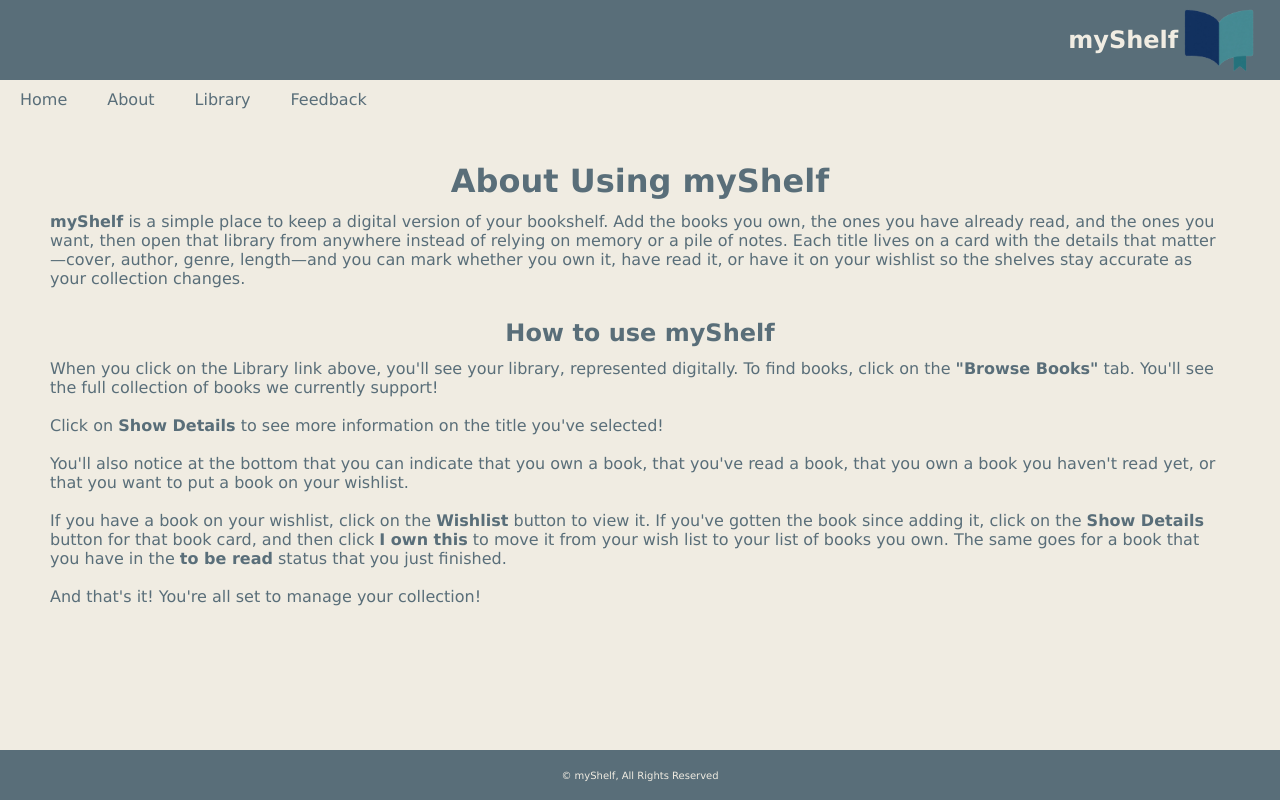
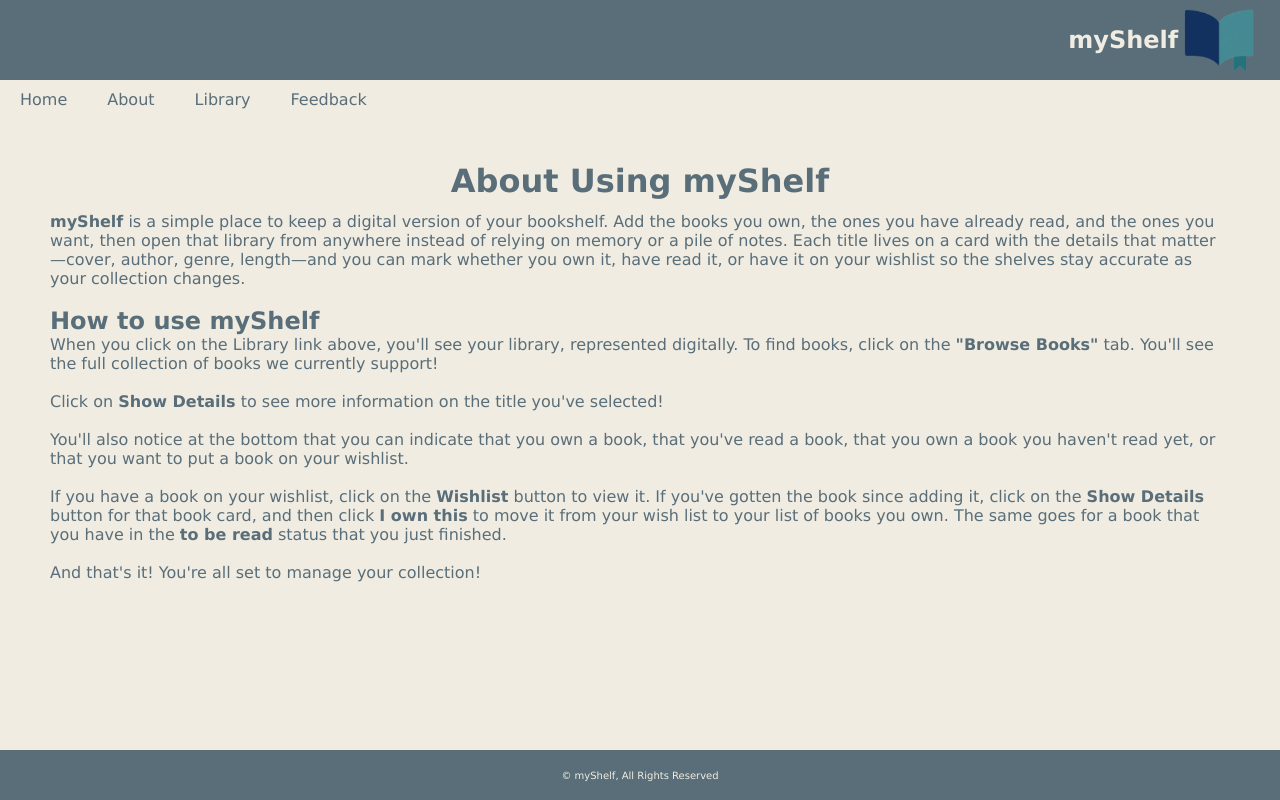
Before and after one commit to caleb-hickey/unit-1-final-project-caleb-hickey, a React (Vite) app: page /about in a window 1280 px wide. Built offline with nearby package versions, Linux system fonts and the light colour scheme.

Commit message:
Final tweaks for code compliance and some comments added

```diff
--- a/src/App.jsx
+++ b/src/App.jsx
@@ -8,6 +8,10 @@ import About from './components/pages/About.jsx'
 import FeedbackForm from './components/pages/FeedbackForm.jsx'
 import Library from './components/layout/Library.jsx'
 import Footer from './components/layout/Footer.jsx'
+
+// Learned that the booklist needed to be in state at this level, instead of on the individual page components. If it had been in state on each page, it would have been in its own state, and the pages would not have agreed with each other.
+
+// These three functions within App are the logic to toggle the bool values of their respective statuses, removing or adding them from the page. I also added logic to the owned and wishlist buttons so that if you click that you own a book, it will both move the book to your owned collection and remove it from your wishlist, and vice verses for adding a book to your wish list
 
 function App() {
   const [books, setBooks] = useState(BookList);
--- a/src/assets/BookCard.jsx
+++ b/src/assets/BookCard.jsx
@@ -1,4 +1,6 @@
 import { useState } from 'react'
+
+// This card is the mvp of this project. It contains all the information for each book, only displays on the pages where it should be rendered based on bool values, and has buttons to change those statuses
 
 function BookCard ({ title, author, coverUrl, genre, pageLength, owned, read, wishlist, id, toggleOwned, toggleRead, toggleWishList }) {
     const [openDetails, setOpenDetails] = useState(false);
@@ -12,6 +14,7 @@ function BookCard ({ title, author, coverUrl, genre, pageLength, owned, read, wi
                     <div className="bookDetails">
                         <p className= "BookDetailsGenre"><b>Genre:</b> {genre}</p>
                         <p className= "BookDetailsPageLength"><b>Page Count:</b> {pageLength} pages</p>
+                        {/* These toggle buttons are used to switch the bool values for the owned, read, and wishlist statuses */}
                             <section className="bookToggleButtons">
                                 <button
                                     id="ownButton"
--- a/src/assets/bookList.js
+++ b/src/assets/bookList.js
@@ -1,3 +1,5 @@
+// This is the full list of books currently available in the app
+
 const BookList = [
   {
     "title": "1984",
--- a/src/components/pages/About.jsx
+++ b/src/components/pages/About.jsx
@@ -8,7 +8,7 @@ function About() {
                 <br></br>
             </main>
             <section className="howToUseBlock">
-                <h1>How to use myShelf</h1>
+                <h2>How to use myShelf</h2>
                 <p>When you click on the Library link above, you'll see your library, represented digitally. To find books, click on the <b>"Browse Books"</b> tab. You'll see the full collection of books we currently support!
                     <br></br>
                     <br></br>
```
